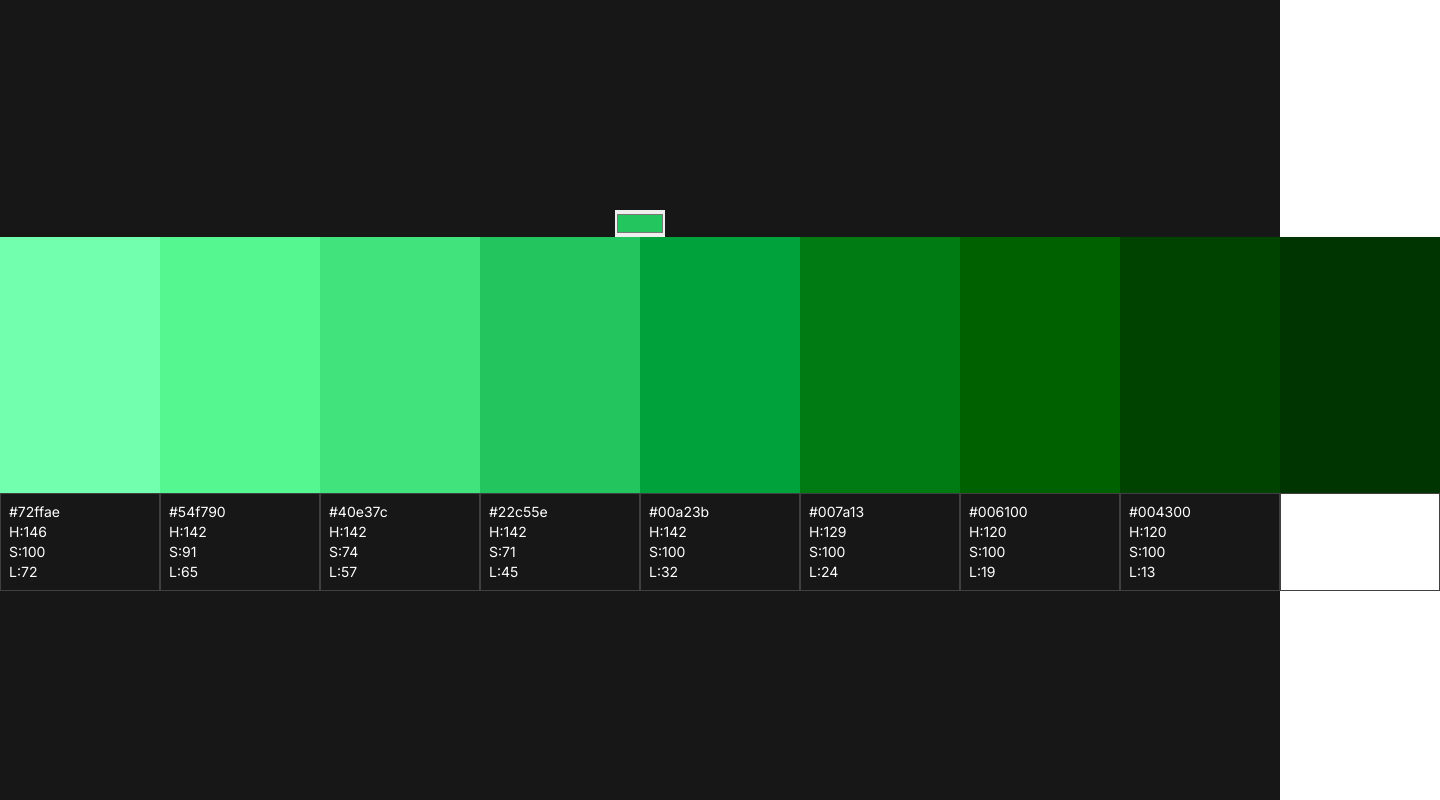
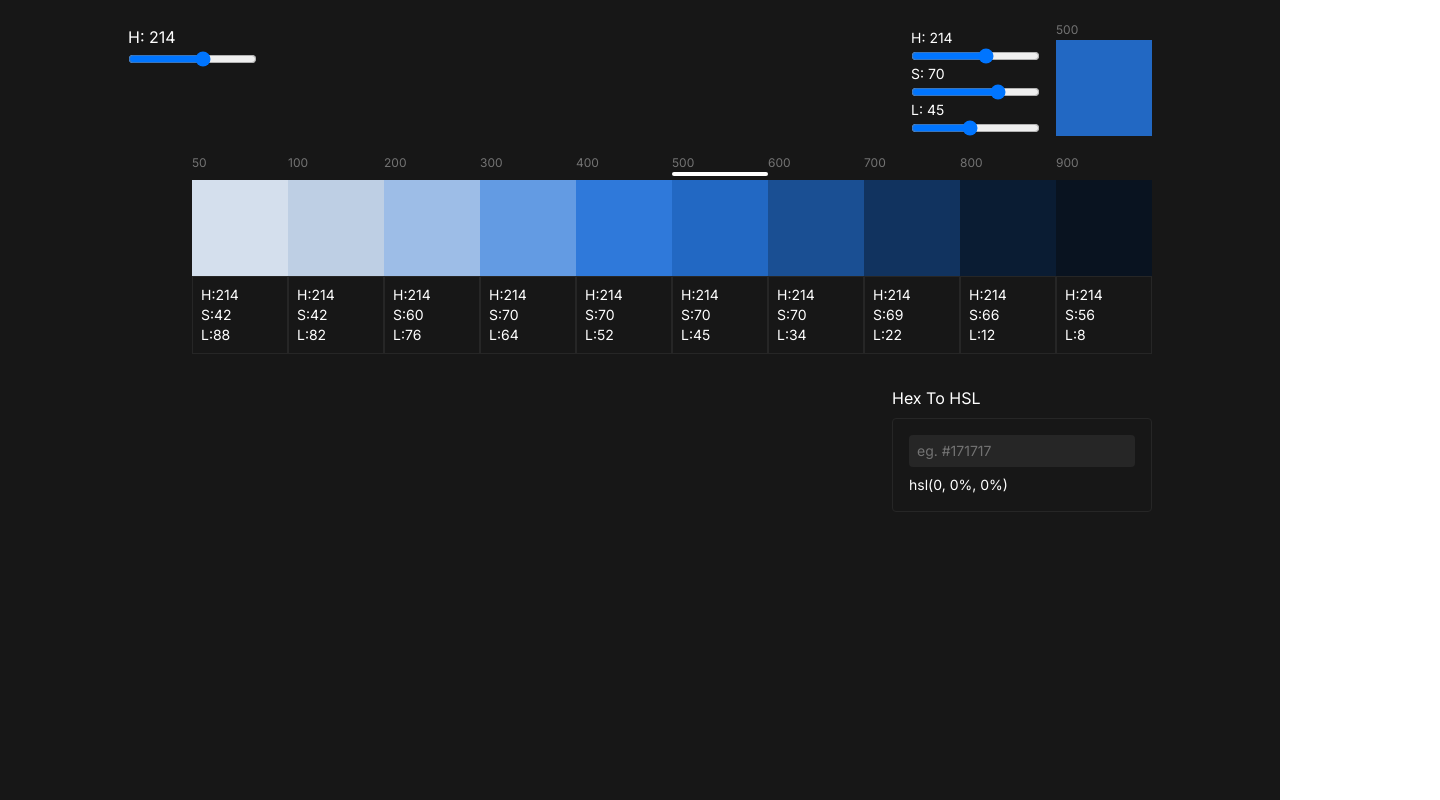
Before and after one commit to rkatanic/colors, a Next.js app: page / in a window 1280 px wide. Shown: the whole page, 1440 px wide, since content can reach past the window. Built offline with nearby package versions, Linux system fonts and the light colour scheme.

Commit message:
Adds hsl colors

```diff
--- a/components/Color.tsx
+++ b/components/Color.tsx
@@ -1,16 +1,29 @@
-import { hexToHSL } from "../util/utils.ts";
-
 interface Props {
-  color: string;
+  color: { h: number; s: number; l: number };
+  shade: number;
+  selectedColor: number;
+  selectColor: (colorNumber: number) => void;
 }
 
-const Color = ({ color }: Props) => {
-  const { h, s, l } = hexToHSL(color);
+const Color = ({
+  color: { h, s, l },
+  shade,
+  selectedColor,
+  selectColor,
+}: Props) => {
   return (
-    <div className="text-sm text-white">
-      <div className="w-40 h-64" style={{ backgroundColor: color }}></div>
-      <div className="border border-neutral-700 p-2">
-        <div>{color}</div>
+    <div className="text-sm text-white" onClick={() => selectColor(shade)}>
+      <span className="text-neutral-500 text-xs">{shade}</span>
+      <div
+        className={`w-full h-1 rounded-md mb-1 ${
+          shade === selectedColor && "bg-white"
+        }`}
+      ></div>
+      <div
+        className="w-24 h-24"
+        style={{ backgroundColor: `hsl(${h},${s}%,${l}%)` }}
+      ></div>
+      <div className="border border-neutral-800 p-2">
         <div>
           <div>H:{h}</div>
           <div>S:{s}</div>
--- /dev/null
+++ b/components/ColorConverter.tsx
@@ -0,0 +1,27 @@
+import { useState } from "react";
+import { hexToHSL } from "../util/utils";
+
+const ColorConverter = () => {
+  const [hex, setHex] = useState("");
+  const hsl = hexToHSL(hex);
+
+  return (
+    <div className="mt-8 text-white">
+      <div className="mb-2">Hex To HSL</div>
+      <div className="p-4 border border-neutral-800 rounded text-sm">
+        <input
+          onChange={(e) => setHex(e.target.value)}
+          type="text"
+          value={hex}
+          placeholder="eg. #171717"
+          className="bg-neutral-800 border-0 border p-1.5 px-2 rounded placeholder:text-neutral-500"
+        />
+        <div className="mt-2">
+          hsl({hsl.h}, {hsl.s}%, {hsl.l}%)
+        </div>
+      </div>
+    </div>
+  );
+};
+
+export default ColorConverter;
--- a/components/ColorPicker.tsx
+++ b/components/ColorPicker.tsx
@@ -1,17 +1,61 @@
 import { useState } from "react";
+import { hexToHSL, HSLToHex } from "../util/utils";
 
 interface Props {
-  color: string;
-  setColor: (color: string) => void;
+  color: { h: number; s: number; l: number };
+  setColor: ({}: any) => void;
+  selectedColor: number;
 }
 
-const ColorPicker = ({ color, setColor }: Props) => {
+const ColorPicker = ({
+  color: { h, s, l },
+  setColor,
+  selectedColor,
+}: Props) => {
   return (
-    <input
-      type="color"
-      value={color}
-      onChange={(e) => setColor(e.target.value)}
-    />
+    <div className="text-white flex items-end gap-4 mb-4">
+      <div className="flex flex-col text-sm">
+        <span> H: {h}</span>
+        <input
+          onChange={(e) => setColor({ h: e.target.value, s, l })}
+          type="range"
+          min={0}
+          max={360}
+          value={h}
+        />
+        <span> S: {s}</span>
+        <input
+          onChange={(e) => setColor({ h, s: e.target.value, l })}
+          type="range"
+          min={0}
+          max={100}
+          value={s}
+        />
+        <span>L: {l}</span>
+        <input
+          onChange={(e) => setColor({ h, s, l: e.target.value })}
+          type="range"
+          min={0}
+          max={100}
+          value={l}
+        />
+      </div>
+      <div>
+        <span className="text-neutral-500 text-xs">{selectedColor}</span>
+        <input
+          id="color-picker"
+          className="sr-only"
+          type="color"
+          value={HSLToHex(h, s, l)}
+          onChange={(e) => setColor(hexToHSL(e.target.value))}
+        />
+        <label
+          htmlFor="color-picker"
+          className="block w-24 h-24"
+          style={{ backgroundColor: `hsl(${h},${s}%,${l}%)` }}
+        ></label>
+      </div>
+    </div>
   );
 };
 
--- a/pages/api/hello.ts
+++ /dev/null
@@ -1,13 +0,0 @@
-// Next.js API route support: https://nextjs.org/docs/api-routes/introduction
-import type { NextApiRequest, NextApiResponse } from 'next'
-
-type Data = {
-  name: string
-}
-
-export default function handler(
-  req: NextApiRequest,
-  res: NextApiResponse<Data>
-) {
-  res.status(200).json({ name: 'John Doe' })
-}
--- a/pages/index.tsx
+++ b/pages/index.tsx
@@ -1,25 +1,166 @@
 import type { NextPage } from "next";
 import { useState } from "react";
 import Color from "../components/Color";
+import ColorConverter from "../components/ColorConverter";
 import ColorPicker from "../components/ColorPicker";
-import { adjust } from "/util/utils.ts";
+import { adjust } from "../util/utils";
 
 const Home: NextPage = () => {
-  const [color, setColor] = useState("#22c55e");
+  const [hue, setHue] = useState(214);
+  const [selectedColor, setSelectedColor] = useState(500);
+  const [colors, setColors] = useState({
+    50: {
+      h: hue,
+      s: 42,
+      l: 88,
+    },
+    100: {
+      h: hue,
+      s: 42,
+      l: 82,
+    },
+    200: {
+      h: hue,
+      s: 60,
+      l: 76,
+    },
+    300: {
+      h: hue,
+      s: 70,
+      l: 64,
+    },
+    400: {
+      h: hue,
+      s: 70,
+      l: 52,
+    },
+    500: {
+      h: hue,
+      s: 70,
+      l: 45,
+    },
+    600: {
+      h: hue,
+      s: 70,
+      l: 34,
+    },
+    700: {
+      h: hue,
+      s: 69,
+      l: 22,
+    },
+    800: {
+      h: hue,
+      s: 66,
+      l: 12,
+    },
+    900: {
+      h: hue,
+      s: 56,
+      l: 8,
+    },
+  } as any);
+  const setColor = (color: any): void => {
+    setColors((prevState: any) => ({ ...prevState, [selectedColor]: color }));
+  };
+
+  const selectColor = (colorNumber: number): void => {
+    setSelectedColor(colorNumber);
+  };
+
+  const setNewHue = (h: number): void => {
+    setHue(h);
+    setColors((prevState: any) =>
+      Object.keys(prevState)
+        .map((colorKey) => ({ [colorKey]: { ...colors[colorKey], h } }))
+        .reduce((acc, currentColor) => ({ ...acc, ...currentColor }), {})
+    );
+  };
+
   return (
-    <div className="h-screen bg-neutral-900 flex flex-col items-center justify-center">
-      <ColorPicker color={color} setColor={setColor} />
-      <div className="flex">
-        <Color color={adjust(color, 120)} />
-        <Color color={adjust(color, 80)} />
-        <Color color={adjust(color, 50)} />
-        <Color color={adjust(color, 30)} />
-        <Color color={color} />
-        <Color color={adjust(color, -35)} />
-        <Color color={adjust(color, -75)} />
-        <Color color={adjust(color, -100)} />
-        <Color color={adjust(color, -130)} />
-        <Color color={adjust(color, -145)} />
+    <div className="min-h-screen bg-neutral-900 flex-col m-auto px-4 py-4">
+      <div className="m-auto flex flex-col items-end max-w-5xl">
+        <div className="flex items-baseline justify-between w-full">
+          <div className="text-white">
+            <div>H: {hue}</div>
+            <input
+              type="range"
+              min={0}
+              max={360}
+              value={hue}
+              onChange={(e) => setNewHue(+e.target.value)}
+            />
+          </div>
+          <ColorPicker
+            selectedColor={selectedColor}
+            color={colors[selectedColor]}
+            setColor={setColor}
+          />
+        </div>
+
+        <div className="flex">
+          <Color
+            selectedColor={selectedColor}
+            selectColor={selectColor}
+            shade={50}
+            color={colors[50]}
+          />
+          <Color
+            selectedColor={selectedColor}
+            selectColor={selectColor}
+            shade={100}
+            color={colors[100]}
+          />
+          <Color
+            selectedColor={selectedColor}
+            selectColor={selectColor}
+            shade={200}
+            color={colors[200]}
+          />
+          <Color
+            selectedColor={selectedColor}
+            selectColor={selectColor}
+            shade={300}
+            color={colors[300]}
+          />
+          <Color
+            selectedColor={selectedColor}
+            selectColor={selectColor}
+            shade={400}
+            color={colors[400]}
+          />
+          <Color
+            selectedColor={selectedColor}
+            selectColor={selectColor}
+            shade={500}
+            color={colors[500]}
+          />
+          <Color
+            selectedColor={selectedColor}
+            selectColor={selectColor}
+            shade={600}
+            color={colors[600]}
+          />
+          <Color
+            selectedColor={selectedColor}
+            selectColor={selectColor}
+            shade={700}
+            color={colors[700]}
+          />
+          <Color
+            selectedColor={selectedColor}
+            selectColor={selectColor}
+            shade={800}
+            color={colors[800]}
+          />
+          <Color
+            selectedColor={selectedColor}
+            selectColor={selectColor}
+            shade={900}
+            color={colors[900]}
+          />
+        </div>
+        <ColorConverter />
       </div>
     </div>
   );
--- a/tsconfig.json
+++ b/tsconfig.json
@@ -15,6 +15,6 @@
     "jsx": "preserve",
     "incremental": true
   },
-  "include": ["next-env.d.ts", "**/*.ts", "**/*.tsx"],
+  "include": ["next-env.d.ts", "**/*.ts", "**/*.tsx", "util/utils.js"],
   "exclude": ["node_modules"]
 }
--- a/util/utils.ts
+++ b/util/utils.js
@@ -1,4 +1,4 @@
-export const hexToHSL = (H: string) => {
+export const hexToHSL = (H) => {
     // Convert hex to RGB first
     let r = 0,
       g = 0,
@@ -40,7 +40,7 @@ export const hexToHSL = (H: string) => {
     return { h, s, l };
   };
 
-  export const adjust = (color: string, amount: number): string => {
+  export const adjust = (color, amount) => {
     return (
       "#" +
       color
@@ -53,3 +53,44 @@ export const hexToHSL = (H: string) => {
         )
     );
   };
+
+
+  export const HSLToHex =(h,s,l) =>{
+    s /= 100;
+    l /= 100;
+
+    let c = (1 - Math.abs(2 * l - 1)) * s,
+        x = c * (1 - Math.abs((h / 60) % 2 - 1)),
+        m = l - c/2,
+        r = 0,
+        g = 0,
+        b = 0;
+
+    if (0 <= h && h < 60) {
+      r = c; g = x; b = 0;
+    } else if (60 <= h && h < 120) {
+      r = x; g = c; b = 0;
+    } else if (120 <= h && h < 180) {
+      r = 0; g = c; b = x;
+    } else if (180 <= h && h < 240) {
+      r = 0; g = x; b = c;
+    } else if (240 <= h && h < 300) {
+      r = x; g = 0; b = c;
+    } else if (300 <= h && h < 360) {
+      r = c; g = 0; b = x;
+    }
+    // Having obtained RGB, convert channels to hex
+    r = Math.round((r + m) * 255).toString(16);
+    g = Math.round((g + m) * 255).toString(16);
+    b = Math.round((b + m) * 255).toString(16);
+
+    // Prepend 0s, if necessary
+    if (r.length == 1)
+      r = "0" + r;
+    if (g.length == 1)
+      g = "0" + g;
+    if (b.length == 1)
+      b = "0" + b;
+
+    return "#" + r + g + b;
+  }
```
